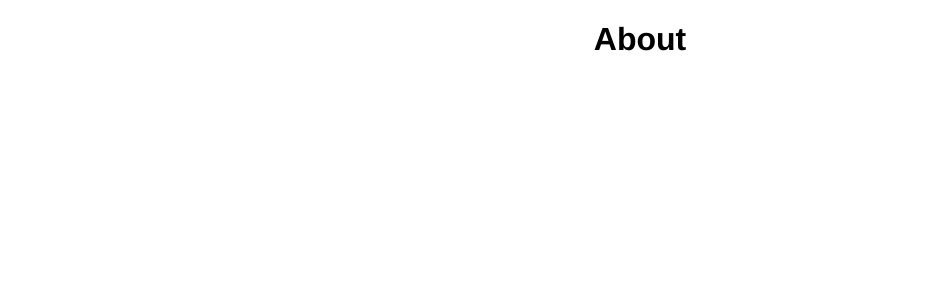
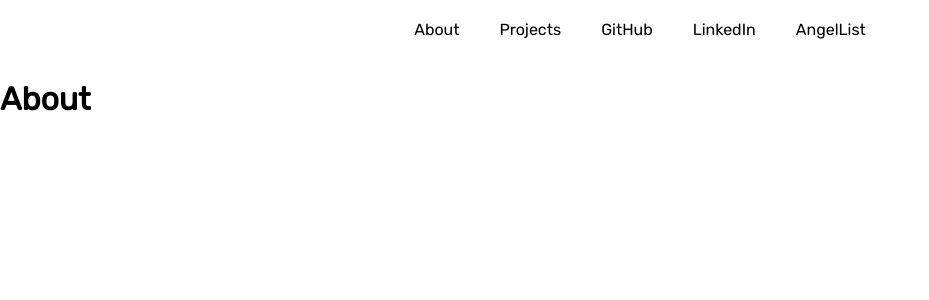
Before and after one commit to jaedoherty/portfolio, a React (Create React App) app: page / in a window 1280 px wide. Shown: the top 300 px of the page, without its empty margins (0-929 px from the left). Built offline with nearby package versions, Linux system fonts and the light colour scheme.

Commit message:
finished basic styling for nav bar

```diff
--- a/public/index.html
+++ b/public/index.html
@@ -3,6 +3,7 @@
   <head>
     <meta charset="utf-8" />
     <link rel="icon" href="%PUBLIC_URL%/favicon.ico" />
+    <link href="https://fonts.googleapis.com/css2?family=Rubik&display=swap" rel="stylesheet">
     <meta name="viewport" content="width=device-width, initial-scale=1" />
     <meta name="theme-color" content="#000000" />
     <meta
--- a/src/App.css
+++ b/src/App.css
@@ -1,39 +1,18 @@
-.App {
-  text-align: center;
-  font-family: Rubik, Helvetica, sans-serif;
+
+* {
+  font-family: 'Rubik', sans-serif;
 }
 
-.App-logo {
-  height: 40vmin;
-  pointer-events: none;
+a {
+  text-decoration: none;
+  color: black;
 }
 
-@media (prefers-reduced-motion: no-preference) {
-  .App-logo {
-    animation: App-logo-spin infinite 20s linear;
-  }
+#nav {
+  display: flex;
+  justify-content: center;
 }
 
-.App-header {
-  background-color: #282c34;
-  min-height: 100vh;
-  display: flex;
-  flex-direction: column;
-  align-items: center;
-  justify-content: center;
-  font-size: calc(10px + 2vmin);
-  color: white;
+.nav-link {
+  margin: 20px;
 }
-
-.App-link {
-  color: #61dafb;
-}
-
-@keyframes App-logo-spin {
-  from {
-    transform: rotate(0deg);
-  }
-  to {
-    transform: rotate(360deg);
-  }
-}
--- a/src/App.js
+++ b/src/App.js
@@ -1,10 +1,16 @@
 import './App.css';
 import About from './components/about'
+import Nav from './components/nav'
+import {Switch, Route} from 'react-router-dom'
 
 function App() {
   return (
     <div className="App">
-      <About/>
+      <Nav />
+      <Switch>
+        <Route path="/" component={About}/>
+      </Switch>
+
     </div>
   );
 }
--- /dev/null
+++ b/src/components/nav.jsx
@@ -0,0 +1,22 @@
+import React from "react";
+import { Link } from "react-router-dom";
+
+const Nav = () => {
+  return (
+    <div id="nav">
+      <div className="nav-link">About</div>
+      <div className="nav-link">Projects</div>
+      <a className="nav-link" href="https://github.com/jaedoherty">
+        <div>GitHub</div>
+      </a>
+      <a className="nav-link" href="https://www.linkedin.com/in/jae-doherty/">
+        <div>LinkedIn</div>
+      </a>
+      <a className="nav-link" href="https://angel.co/u/jae-doherty">
+        <div>AngelList</div>
+      </a>
+    </div>
+  );
+};
+
+export default Nav;
```
Also changed, not shown: src/components/nav.js (deleted, +0 -10 lines), 1 other file (tests, documents, lock files or other folders).
